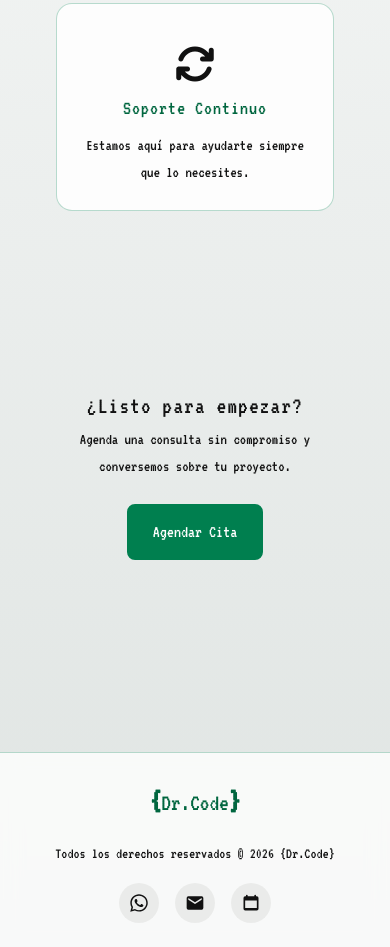
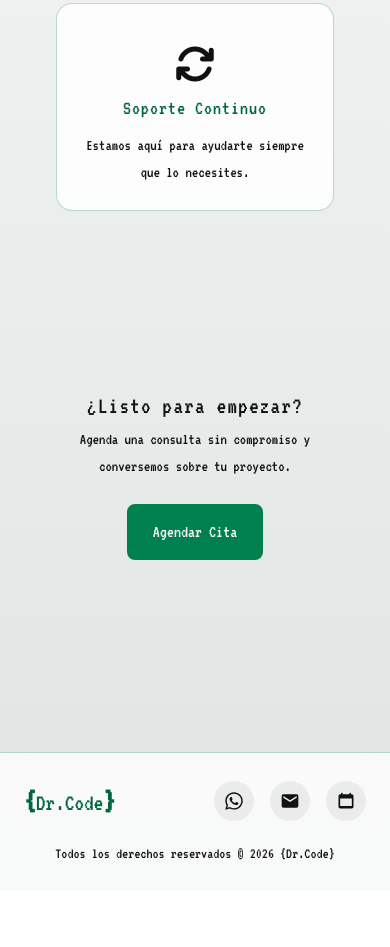
Before and after one commit to Idroj001/web-drcode, a website: page index.html in a window 390 px wide. Shown: the part 3693-4640 px from the top of the page. After the commit the page ends 4584 px from the top, so only its background shows below. Drawn offline with Linux system fonts and the light colour scheme.

Commit message:
Footer movil: iconos sociales a la altura del logo y copy centrado debajo

```diff
--- a/css/style.css
+++ b/css/style.css
@@ -1333,7 +1333,18 @@ footer {
   }
 
   .footer-inner {
-    flex-direction: column;
+    flex-wrap: wrap;
+    justify-content: space-between;
+    align-items: center;
+  }
+
+  .social-links {
+    order: 2;
+  }
+
+  .footer-copy {
+    order: 3;
+    width: 100%;
     text-align: center;
   }
 
```
